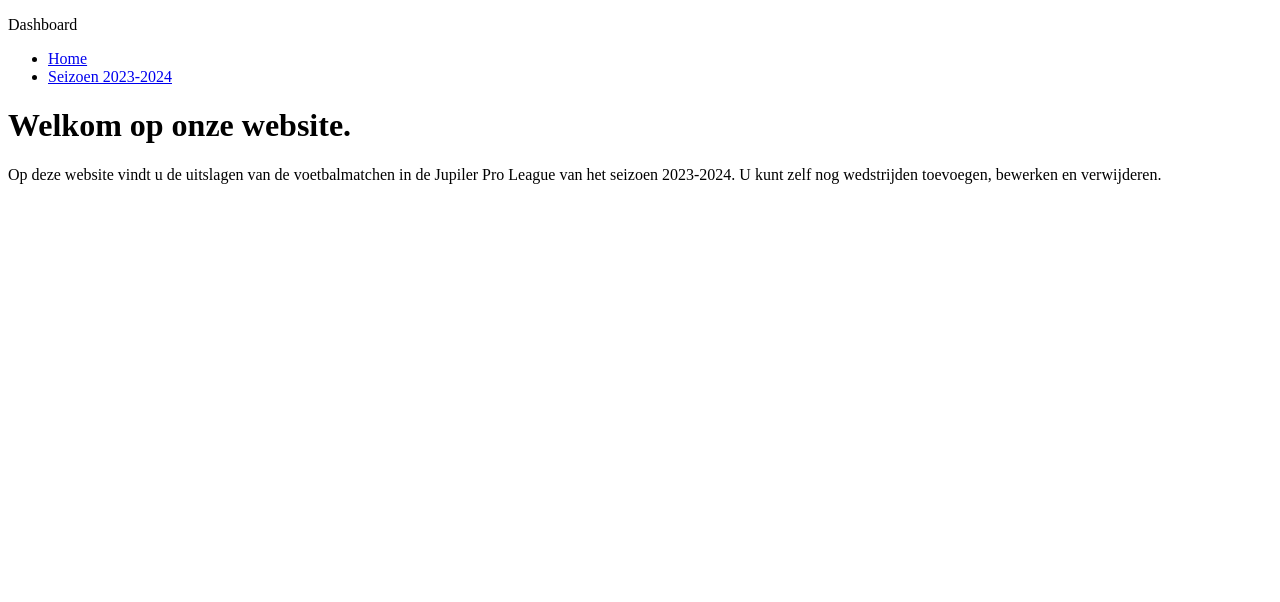
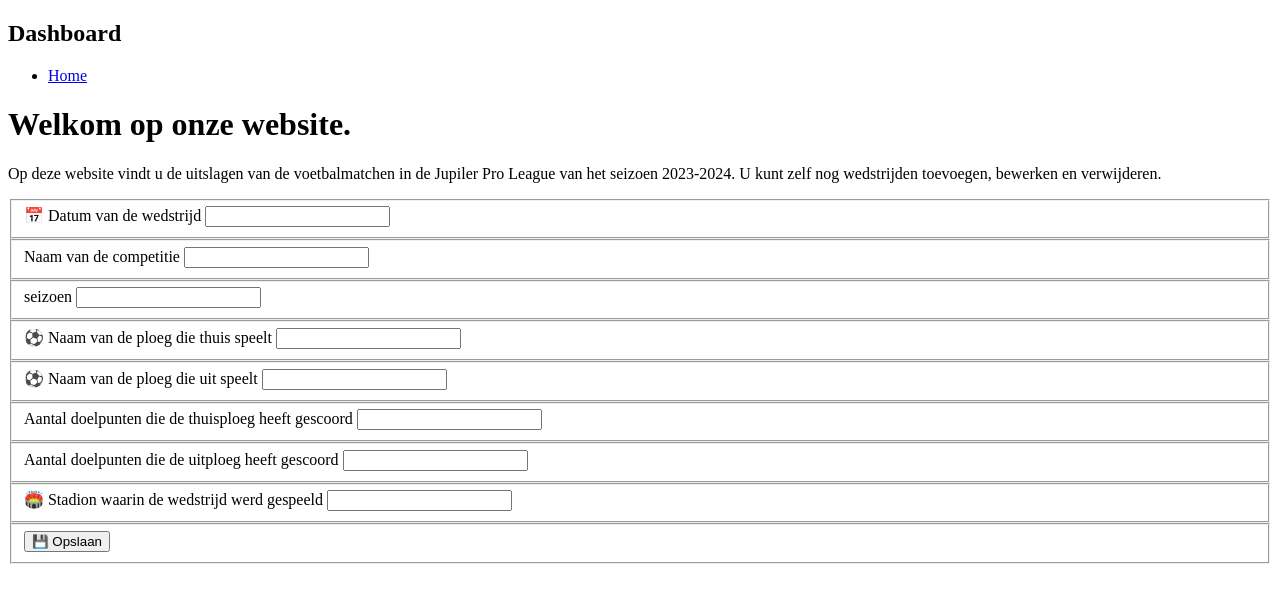
Before and after one commit to De-Passer-SOSY/bouw-je-eigen-api-frontend-met-vanilla-js-runedevisch, a plain HTML site: page frontend/index.html in a window 1280 px wide. Drawn offline with Linux system fonts and the light colour scheme.

Commit message:
Update index.html
added form

```diff
--- a/frontend/index.html
+++ b/frontend/index.html
@@ -6,23 +6,78 @@
     <link rel="stylesheet" href="css/style.css">
 </head>
 <body>
-<header>
 
-</header>
-
-<nav class="sidebar" aria-label="Hoofdmenu">
-    <p>Dashboard</p>
-    <ul>
-        <li><a href="index.html" class="active">Home</a></li>
-        <li><a href="23-24.html">Seizoen 2023-2024</a></li>
-    </ul>
-</nav>
+<aside class = "sidebar">
+    <nav>
+        <h2>Dashboard</h2>
+        <ul>
+            <li><a href="index.html" class="active">Home</a></li>
+        </ul>
+    </nav>
+</aside>
 
 <main>
     <h1>Welkom op onze website.</h1>
     <p>Op deze website vindt u de uitslagen van de voetbalmatchen in de Jupiler Pro League van het seizoen 2023-2024.
         U kunt zelf nog wedstrijden toevoegen, bewerken en verwijderen.</p>
+
+    <section class="form-section hidden" id="form-wrapper">
+        <form id="matchForm">
+            <input type="hidden" id="absence-id" />
+
+            <fieldset class="formGroup">
+                <label for="matchDate">📅 Datum van de wedstrijd</label>
+                <input type="text" id="matchDate" required />
+            </fieldset>
+
+            <fieldset class="formGroup">
+                <label for="competitionName">Naam van de competitie</label>
+                <input type="text" id="competitionName" required />
+            </fieldset>
+
+            <fieldset class="formGroup">
+                <label for="season">seizoen</label>
+                <input type="text" id="season" required />
+            </fieldset>
+
+            <fieldset class="formGroup">
+                <label for="homeTeamName">⚽️ Naam van de ploeg die thuis speelt</label>
+                <input type="text" id="homeTeamName" required />
+            </fieldset>
+
+            <fieldset class="formGroup">
+                <label for="awayTeamName">⚽ Naam van de ploeg die uit speelt</label>
+                <input type="text" id="awayTeamName" required />
+            </fieldset>
+
+            <fieldset class="formGroup">
+                <label for="homeScore">Aantal doelpunten die de thuisploeg heeft gescoord</label>
+                <input type="text" id="homeScore" required />
+            </fieldset>
+
+            <fieldset class="formGroup">
+                <label for="awayScore">Aantal doelpunten die de uitploeg heeft gescoord</label>
+                <input type="text" id="awayScore" required />
+            </fieldset>
+
+            <fieldset class="formGroup">
+                <label for="stadium">🏟️ Stadion waarin de wedstrijd werd gespeeld</label>
+                <input type="text" id="stadium" required />
+            </fieldset>
+
+            <fieldset>
+                <button type="submit" class="save-btn">💾 Opslaan</button>
+            </fieldset>
+        </form>
+    </section>
+
+
+
+
+
+
 </main>
+
 
 
 
```
